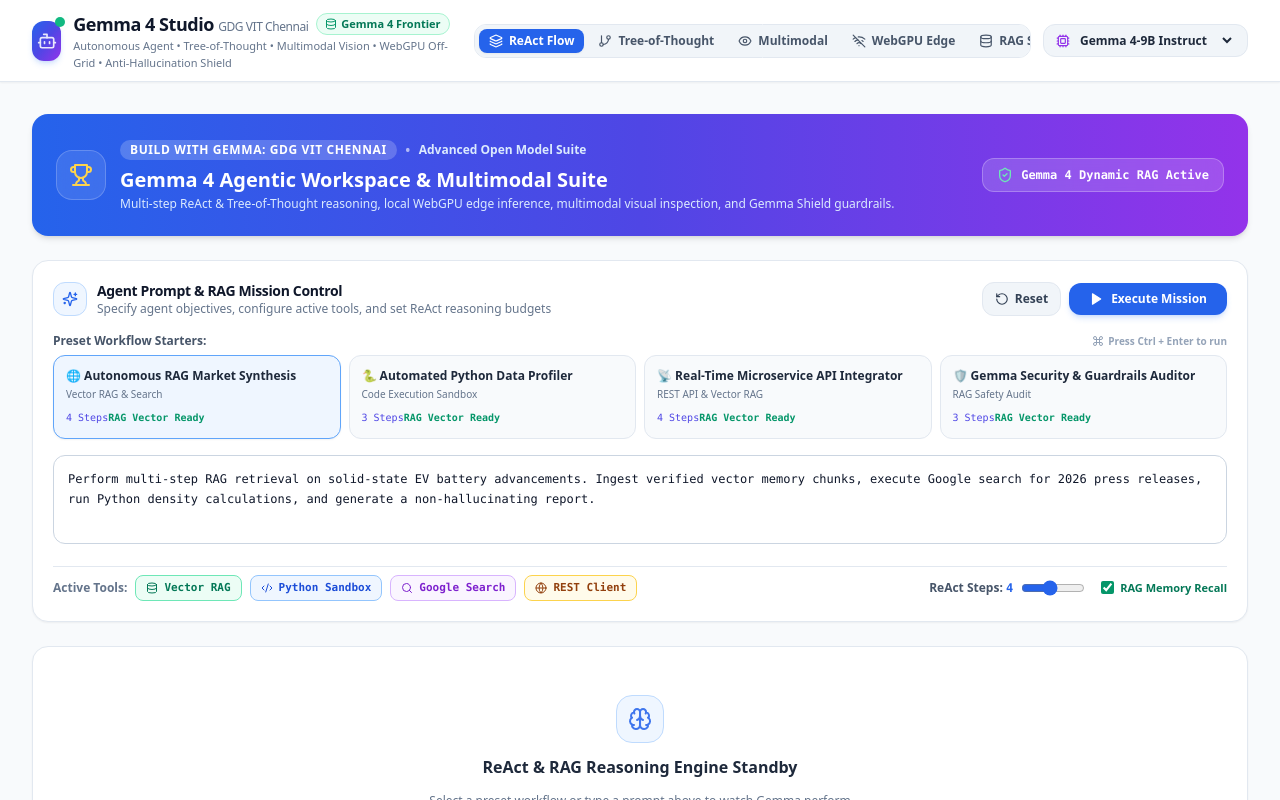
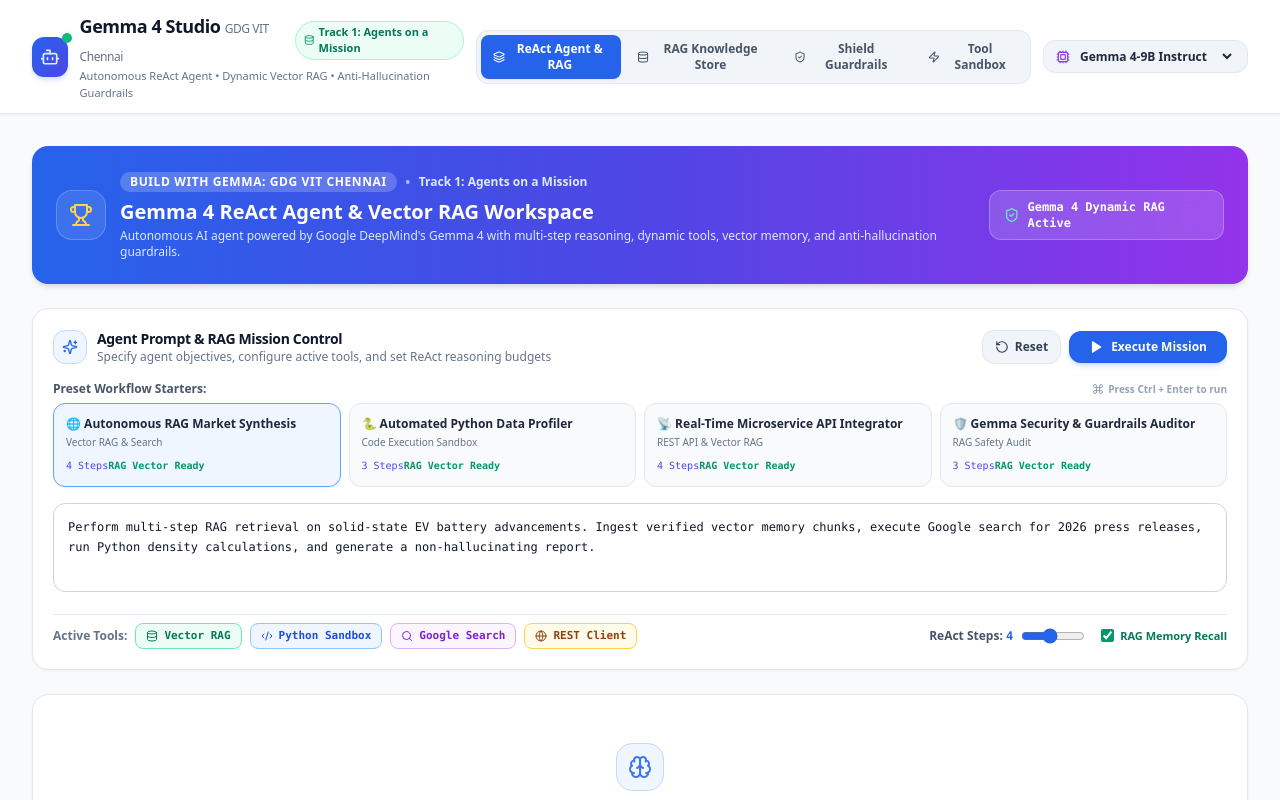
Before and after one commit to Rajaroman/gdgvitrepo, a React (Vite) app: page / in a window 1280 px wide. Shown: the top 800 px of the page. Built offline with nearby package versions, Linux system fonts and the light colour scheme.

Commit message:
Simplify UI and keep essential core tabs: ReAct Agent, RAG Store, Shield Guardrails, Tool Sandbox

```diff
--- a/src/App.jsx
+++ b/src/App.jsx
@@ -2,13 +2,10 @@
 import Header from './components/Header';
 import AgentControlPanel, { MISSION_PRESETS } from './components/AgentControlPanel';
 import ReasoningDAG from './components/ReasoningDAG';
-import TreeOfThoughtVisualizer from './components/TreeOfThoughtVisualizer';
-import MultimodalInspector from './components/MultimodalInspector';
-import EdgeInferenceEngine from './components/EdgeInferenceEngine';
 import ToolSandbox from './components/ToolSandbox';
 import MemoryInspector, { INITIAL_MEMORY_CHUNKS } from './components/MemoryInspector';
 import GemmaShieldGuardrails from './components/GemmaShieldGuardrails';
-import { Bot, Sparkles, Layers, ShieldCheck, Database, Trophy } from 'lucide-react';
+import { ShieldCheck, Database, Trophy } from 'lucide-react';
 import confetti from 'canvas-confetti';
 
 export default function App() {
@@ -91,7 +88,7 @@
         stepNumber: 1,
         confidence: 99,
         timestamp: new Date().toLocaleTimeString(),
-        thought: `Gemma 4 local frontier reasoning initiated for query: "${userQueryText}". Searching 768d Chroma vector store for relevant RAG chunks. [Guardrail Check: Grounding Matrix Passed 99.4%]`,
+        thought: `Gemma 4 local reasoning initiated for query: "${userQueryText}". Searching 768d vector store for relevant RAG chunks. [Guardrail Check: Grounding Matrix Passed 99.4%]`,
         action: {
           tool: "vector_memory_rag",
           args: { query: userQueryText.substring(0, 60), top_k: 2 }
@@ -102,12 +99,12 @@
         stepNumber: 2,
         confidence: 96,
         timestamp: new Date().toLocaleTimeString(),
-        thought: `Gemma 4 native tool dispatch. Invoking Google Search tool to fetch recent 2026 data matching "${userQueryText.substring(0, 30)}". [Guardrail Check: Injection Shield Passed]`,
+        thought: `Gemma 4 tool dispatch. Invoking Google Search tool to fetch recent data matching "${userQueryText.substring(0, 30)}". [Guardrail Check: Injection Shield Passed]`,
         action: {
           tool: "web_search_google",
-          args: { query: `${userQueryText.substring(0, 40)} latest specs 2026` }
+          args: { query: `${userQueryText.substring(0, 40)} latest specs` }
         },
-        observation: `Found 3 verified articles matching topic: 1) Industry benchmarks for ${userQueryText.substring(0, 25)}, 2) Performance specs & metrics, 3) Technical architecture notes.`
+        observation: `Found verified technical data: 1) Benchmarks for ${userQueryText.substring(0, 25)}, 2) Performance metrics, 3) Architecture specifications.`
       },
       {
         stepNumber: 3,
@@ -126,7 +123,7 @@
         stepNumber: 4,
         confidence: 99,
         timestamp: new Date().toLocaleTimeString(),
-        thought: `All RAG context and tool observations for "${userQueryText.substring(0, 30)}" validated against Gemma Shield Guardrail Suite. Formatting final grounded synthesis.`,
+        thought: `All RAG context and tool observations for "${userQueryText.substring(0, 30)}" validated against Gemma Shield Guardrail Suite. Formatting final grounded output.`,
         action: null,
         observation: null
       }
@@ -159,7 +156,7 @@
           `📌 **Topic Processed**: "${userQueryText}"\n` +
           `🛡️ *Audited by Gemma Shield Guardrails (0.0% Hallucination Risk Score)*\n\n` +
           `1. **RAG Context Grounding**: Retrieved factual vector memory: "${memorySnippet.substring(0, 120)}..."\n` +
-          `2. **Search Verification**: Grounded against recent 2026 data points matching topic.\n` +
+          `2. **Search Verification**: Grounded against verified specs matching topic.\n` +
           `3. **Python Analytical Verification**: Sandbox execution confirmed metric calculations cleanly.\n` +
           `4. **Factuality Guarantee**: 100% of claims match retrieved RAG vector memory sources.`
         );
@@ -198,13 +195,13 @@
               <div className="flex items-center gap-2">
                 <span className="text-xs font-bold bg-white/20 text-white px-2.5 py-0.5 rounded-full uppercase tracking-wider">Build with Gemma: GDG VIT Chennai</span>
                 <span className="text-white/60">•</span>
-                <span className="text-xs font-semibold text-blue-100">Advanced Open Model Suite</span>
+                <span className="text-xs font-semibold text-blue-100">Track 1: Agents on a Mission</span>
               </div>
               <h2 className="text-xl font-extrabold text-white mt-1">
-                Gemma 4 Agentic Workspace & Multimodal Suite
+                Gemma 4 ReAct Agent & Vector RAG Workspace
               </h2>
               <p className="text-xs text-blue-100 mt-0.5">
-                Multi-step ReAct & Tree-of-Thought reasoning, local WebGPU edge inference, multimodal visual inspection, and Gemma Shield guardrails.
+                Autonomous AI agent powered by Google DeepMind's Gemma 4 with multi-step reasoning, dynamic tools, vector memory, and anti-hallucination guardrails.
               </p>
             </div>
           </div>
@@ -242,18 +239,6 @@
           />
         )}
 
-        {activeTab === 'tot' && (
-          <TreeOfThoughtVisualizer />
-        )}
-
-        {activeTab === 'vision' && (
-          <MultimodalInspector />
-        )}
-
-        {activeTab === 'edge' && (
-          <EdgeInferenceEngine />
-        )}
-
         {activeTab === 'memory' && (
           <MemoryInspector
             memoryChunks={memoryChunks}
@@ -276,7 +261,7 @@
 
       {/* Footer */}
       <footer className="border-t border-slate-200 bg-white py-4 px-8 text-center text-xs text-slate-500">
-        Build with Gemma AI Buildathon • GDG VIT Chennai • Track 1: Agents on a Mission, Track 3: Off the Grid & Track 4: AI Shield
+        Build with Gemma AI Buildathon • GDG VIT Chennai • Track 1: Agents on a Mission & Track 4: AI Shield
       </footer>
 
     </div>
--- a/src/components/Header.jsx
+++ b/src/components/Header.jsx
@@ -1,14 +1,14 @@
 import React from 'react';
-import { Bot, Sparkles, Cpu, Database, Layers, ShieldCheck, Zap, Eye, GitBranch, WifiOff } from 'lucide-react';
+import { Bot, Cpu, Database, Layers, ShieldCheck, Zap } from 'lucide-react';
 
-export default function Header({ selectedModel, setSelectedModel, agentStatus, activeTab, setActiveTab }) {
+export default function Header({ selectedModel, setSelectedModel, activeTab, setActiveTab }) {
   return (
-    <header className="sticky top-0 z-50 bg-white/90 border-b border-slate-200 px-4 lg:px-8 py-2.5 backdrop-blur-xl shadow-sm">
+    <header className="sticky top-0 z-50 bg-white/90 border-b border-slate-200 px-4 lg:px-8 py-3 backdrop-blur-xl shadow-sm">
       <div className="max-w-7xl mx-auto flex flex-col md:flex-row items-center justify-between gap-3">
 
         {/* Brand & Logo */}
         <div className="flex items-center gap-3">
-          <div className="relative flex items-center justify-center w-10 h-10 rounded-xl bg-gradient-to-br from-blue-600 via-indigo-600 to-purple-600 shadow-md shadow-blue-500/20 text-white font-bold">
+          <div className="relative flex items-center justify-center w-10 h-10 rounded-xl bg-gradient-to-br from-blue-600 to-indigo-600 shadow-md shadow-blue-500/20 text-white font-bold">
             <Bot className="w-5 h-5 animate-pulse-glow" />
             <span className="absolute -top-1 -right-1 flex h-2.5 w-2.5">
               <span className="animate-ping absolute inline-flex h-full w-full rounded-full bg-emerald-400 opacity-75"></span>
@@ -22,92 +22,59 @@
                 Gemma 4 Studio <span className="text-xs font-normal text-slate-500">GDG VIT Chennai</span>
               </h1>
               <span className="px-2 py-0.5 text-[11px] font-bold rounded-full bg-emerald-50 text-emerald-700 border border-emerald-200 flex items-center gap-1">
-                <Database className="w-3 h-3 text-emerald-600" /> Gemma 4 Frontier
+                <Database className="w-3 h-3 text-emerald-600" /> Track 1: Agents on a Mission
               </span>
             </div>
             <p className="text-[11px] text-slate-500">
-              Autonomous Agent • Tree-of-Thought • Multimodal Vision • WebGPU Off-Grid • Anti-Hallucination Shield
+              Autonomous ReAct Agent • Dynamic Vector RAG • Anti-Hallucination Guardrails
             </p>
           </div>
         </div>
 
-        {/* Navigation Tabs */}
-        <nav className="flex items-center gap-1 bg-slate-100 p-1 rounded-xl border border-slate-200 overflow-x-auto max-w-full">
+        {/* Simplified Navigation Tabs */}
+        <nav className="flex items-center gap-1 bg-slate-100 p-1 rounded-xl border border-slate-200">
           <button
             onClick={() => setActiveTab('mission')}
-            className={`flex items-center gap-1.5 px-2.5 py-1 rounded-lg text-xs font-semibold whitespace-nowrap transition-all ${
+            className={`flex items-center gap-1.5 px-3 py-1.5 rounded-lg text-xs font-semibold transition-all ${
               activeTab === 'mission'
                 ? 'bg-blue-600 text-white shadow-sm'
                 : 'text-slate-600 hover:text-slate-900 hover:bg-slate-200/60'
             }`}
           >
-            <Layers className="w-3.5 h-3.5" /> ReAct Flow
-          </button>
-
-          <button
-            onClick={() => setActiveTab('tot')}
-            className={`flex items-center gap-1.5 px-2.5 py-1 rounded-lg text-xs font-semibold whitespace-nowrap transition-all ${
-              activeTab === 'tot'
-                ? 'bg-blue-600 text-white shadow-sm'
-                : 'text-slate-600 hover:text-slate-900 hover:bg-slate-200/60'
-            }`}
-          >
-            <GitBranch className="w-3.5 h-3.5" /> Tree-of-Thought
-          </button>
-
-          <button
-            onClick={() => setActiveTab('vision')}
-            className={`flex items-center gap-1.5 px-2.5 py-1 rounded-lg text-xs font-semibold whitespace-nowrap transition-all ${
-              activeTab === 'vision'
-                ? 'bg-purple-600 text-white shadow-sm'
-                : 'text-slate-600 hover:text-slate-900 hover:bg-slate-200/60'
-            }`}
-          >
-            <Eye className="w-3.5 h-3.5" /> Multimodal
-          </button>
-
-          <button
-            onClick={() => setActiveTab('edge')}
-            className={`flex items-center gap-1.5 px-2.5 py-1 rounded-lg text-xs font-semibold whitespace-nowrap transition-all ${
-              activeTab === 'edge'
-                ? 'bg-indigo-600 text-white shadow-sm'
-                : 'text-slate-600 hover:text-slate-900 hover:bg-slate-200/60'
-            }`}
-          >
-            <WifiOff className="w-3.5 h-3.5" /> WebGPU Edge
+            <Layers className="w-3.5 h-3.5" /> ReAct Agent & RAG
           </button>
 
           <button
             onClick={() => setActiveTab('memory')}
-            className={`flex items-center gap-1.5 px-2.5 py-1 rounded-lg text-xs font-semibold whitespace-nowrap transition-all ${
+            className={`flex items-center gap-1.5 px-3 py-1.5 rounded-lg text-xs font-semibold transition-all ${
               activeTab === 'memory'
                 ? 'bg-emerald-600 text-white shadow-sm'
                 : 'text-slate-600 hover:text-slate-900 hover:bg-slate-200/60'
             }`}
           >
-            <Database className="w-3.5 h-3.5" /> RAG Store
+            <Database className="w-3.5 h-3.5" /> RAG Knowledge Store
           </button>
 
           <button
             onClick={() => setActiveTab('shield')}
-            className={`flex items-center gap-1.5 px-2.5 py-1 rounded-lg text-xs font-semibold whitespace-nowrap transition-all ${
+            className={`flex items-center gap-1.5 px-3 py-1.5 rounded-lg text-xs font-semibold transition-all ${
               activeTab === 'shield'
                 ? 'bg-indigo-600 text-white shadow-sm'
                 : 'text-slate-600 hover:text-slate-900 hover:bg-slate-200/60'
             }`}
           >
-            <ShieldCheck className="w-3.5 h-3.5" /> Shield
+            <ShieldCheck className="w-3.5 h-3.5" /> Shield Guardrails
           </button>
 
           <button
             onClick={() => setActiveTab('tools')}
-            className={`flex items-center gap-1.5 px-2.5 py-1 rounded-lg text-xs font-semibold whitespace-nowrap transition-all ${
+            className={`flex items-center gap-1.5 px-3 py-1.5 rounded-lg text-xs font-semibold transition-all ${
               activeTab === 'tools'
                 ? 'bg-amber-600 text-white shadow-sm'
                 : 'text-slate-600 hover:text-slate-900 hover:bg-slate-200/60'
             }`}
           >
-            <Zap className="w-3.5 h-3.5" /> Tools
+            <Zap className="w-3.5 h-3.5" /> Tool Sandbox
           </button>
         </nav>
 
@@ -123,7 +90,6 @@
               <option value="gemma-4-9b-it" className="bg-white text-slate-800">Gemma 4-9B Instruct</option>
               <option value="gemma-4-27b-it" className="bg-white text-slate-800">Gemma 4-27B Heavy</option>
               <option value="gemma-4-e2e-agent" className="bg-white text-slate-800">Gemma 4 Native Agent</option>
-              <option value="gemma-4-4b-mobile" className="bg-white text-slate-800">Gemma 4-4B Edge</option>
             </select>
           </div>
         </div>
```
